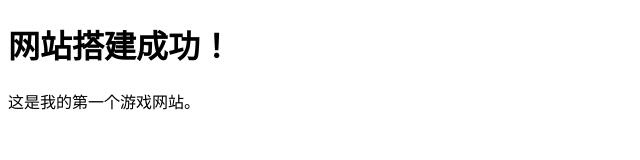
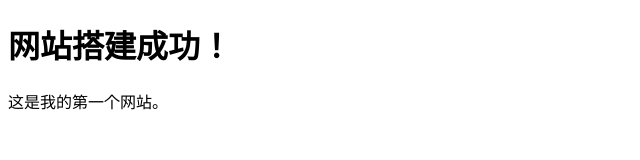
Before and after one commit to leocker-plus/leocker-plus.github.io, a plain HTML site: page index.html in a window 1280 px wide. Shown: the full height of the page, 0-640 px from the left. Drawn offline with Linux system fonts and the light colour scheme.

Commit message:
更新 index.html

```diff
--- a/index.html
+++ b/index.html
@@ -1,11 +1,11 @@
 <!DOCTYPE html>
 <html>
 <head>
-    <title>我的游戏小站</title>
+    <title>我的小站</title>
 </head>
 <body>
     <h1>网站搭建成功！</h1>
-    <p>这是我的第一个游戏网站。</p>
+    <p>这是我的第一个网站。</p>
     <!-- 稍后你可以在这里粘贴从Arcade复制的游戏嵌入代码 -->
 </body>
 </html>
```
